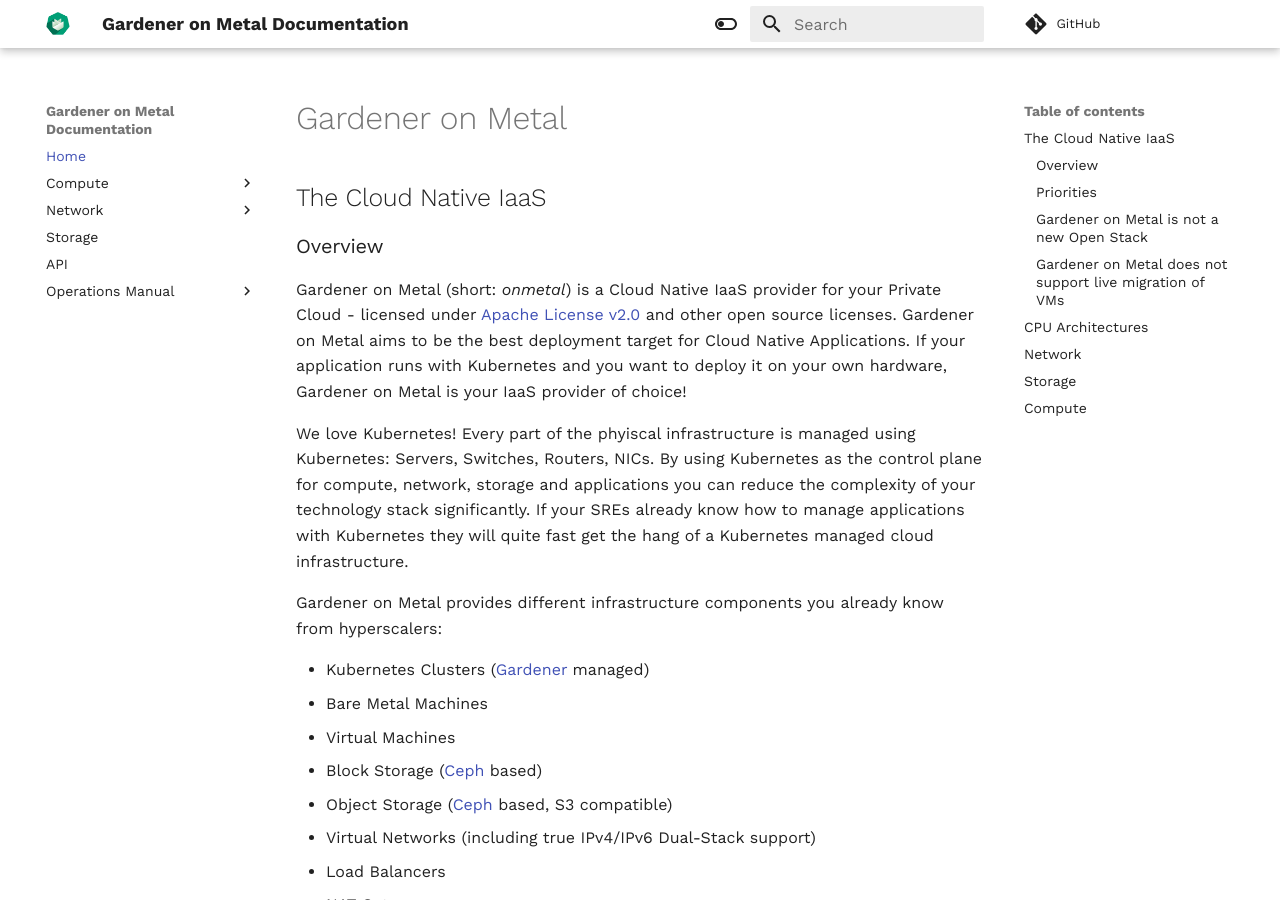
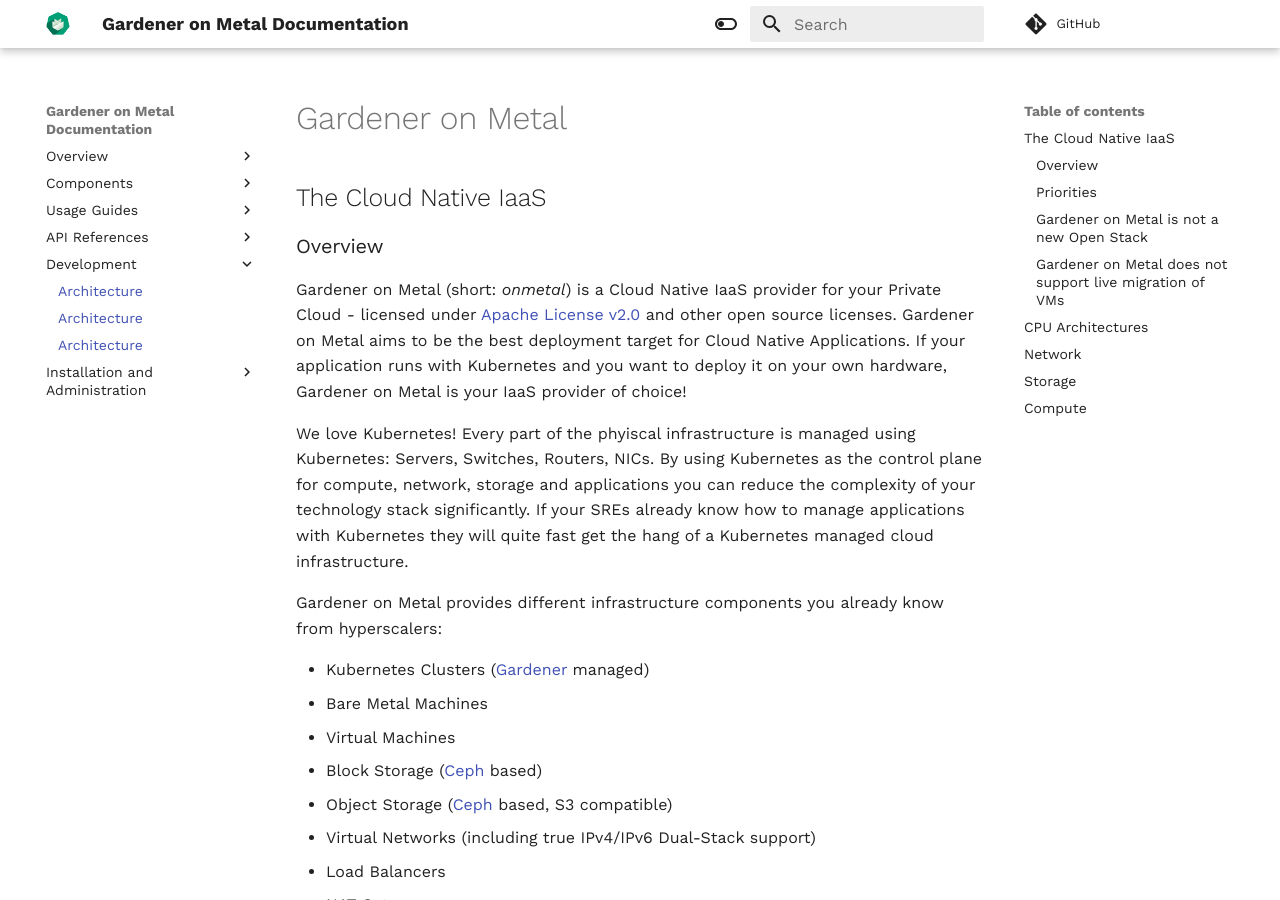
Before and after one commit to onmetal/documentation, an MkDocs documentation site: the page built from docs/index.md, in a window 1280 px wide and 900 px high. Built offline with MkDocs 1.6.1 and Material for MkDocs 9.7.7, drawn with Linux system fonts in a browser that asks for light colours; comment, search, counter and statistics services are not loaded.

Commit message:
Restructure documentation (#57)

```diff
--- a/mkdocs.yml
+++ b/mkdocs.yml
@@ -34,27 +34,38 @@
       permalink: true
 
 nav:
-  - Home: index.md
-  - Compute:
-    - Idea: compute/idea.md
-    - Hardware onboarding: compute/onboarding.md
-    - OOB Management: compute/oob.md
-    - Virtualization: compute/virtualization.md
-  - Network:
-    - Idea: network/idea.md
-    - Address Structure: network/address_structure.md
-    - Encapsulation: network/encapsulation.md
-    - Routing: network/routing.md
-    - NIC Offloading: network/nics.md
-    - Network Functions: network/networkfunctions.md
-    - DDoS Protection: network/ddos.md
-  - Storage: storage.md
-  - API: api/api.md
-  - Operations Manual:
+  - Overview:
+    - Architecture: index.md
+    - Compute:
+        - Idea: compute/idea.md
+        - Hardware onboarding: compute/onboarding.md
+        - OOB Management: compute/oob.md
+        - Virtualization:
+          - Overview: compute/virtualization.md
+          - Installation: manual/virtualization/usage.md
+    - Networking:
+      - Idea: network/idea.md
+      - Address Structure: network/address_structure.md
+      - Encapsulation: network/encapsulation.md
+      - Routing: network/routing.md
+      - NIC Offloading: network/nics.md
+      - Network Functions: network/networkfunctions.md
+      - DDoS Protection: network/ddos.md
+    - Storage:
+      - Overview: index.md
+  - Components:
+    - onmetal-api: https://github.com/onmetal/onmetal-api
+  - Usage Guides:
+    - Cluster API: index.md
+    - CSI: index.md
+  - API References:
+    - onmetal-api: https://github.com/onmetal/onmetal-api/blob/main/docs/api-reference/overview.md
+  - Development:
+    - Local setup: index.md
+    - Contribution Guide: index.md
+    - Code of Conduct: index.md
+  - Installation and Administration:
     - Introduction: manual/intro.md
-    - Virtualization:
-      - Installation: manual/virtualization/usage.md
     - Harbor:
       - Installation: manual/harbor/chart_museum.md
       - Usage: manual/harbor/docker_registry.md
-    - Virtual Controlplane: https://onmetal.github.io/virtual-controlplane/
```
Also changed, not shown: .github/ISSUE_TEMPLATE/bug_report.md, .github/ISSUE_TEMPLATE/enhancement_request.md (deleted), .github/ISSUE_TEMPLATE/feature_request.md (added), .github/ISSUE_TEMPLATE/question.md (added), .github/pull_request_template.md, 1 other file.
